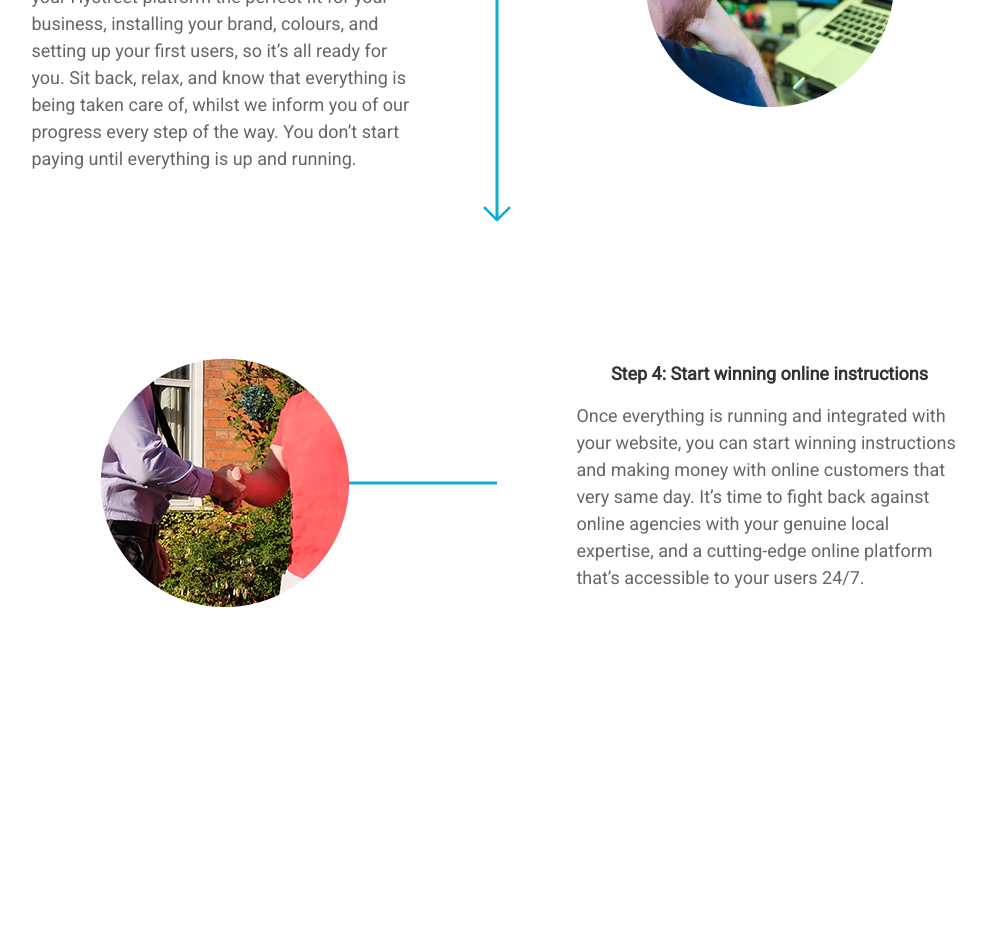
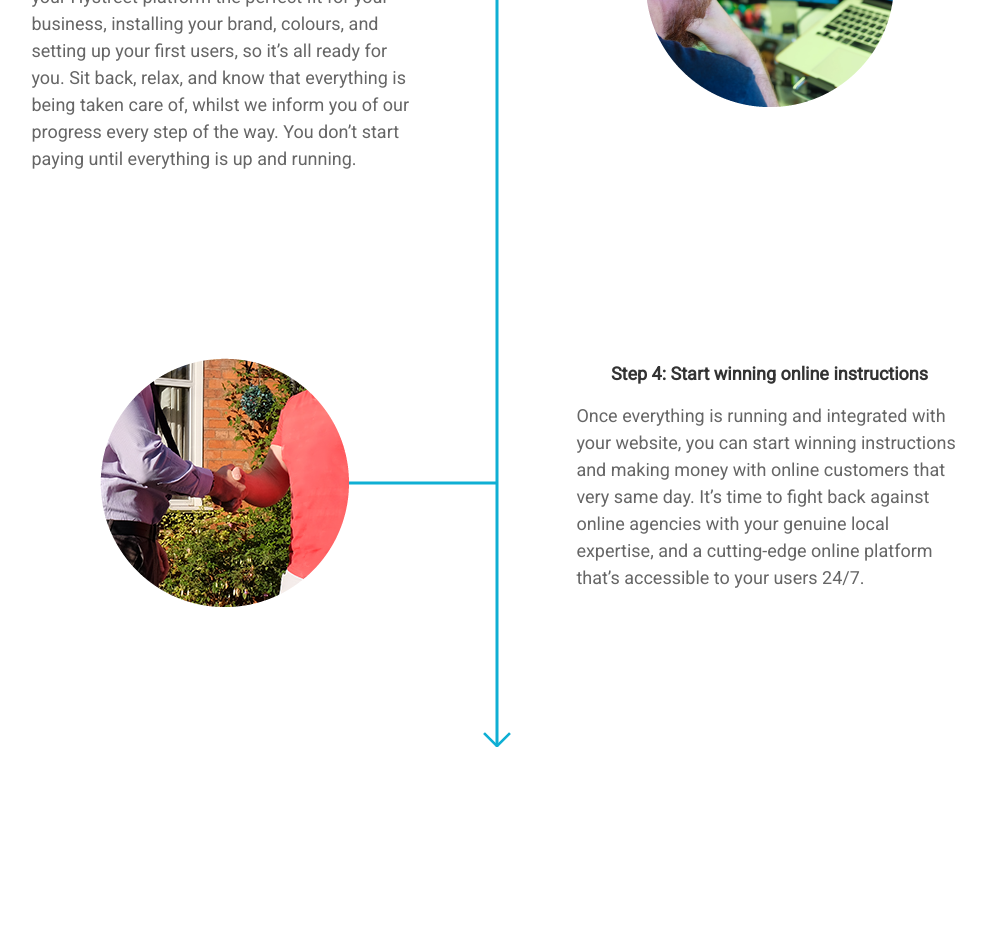
Before and after one commit to hystreet/hystreet.github.io, a Jekyll site: the page built from support/getting-started/index.html, in a window 1280 px wide. Shown: the part 1472-2424 px from the top of the page, without its empty margins (143-1129 px from the left). Built offline with Jekyll 4.4.1, drawn with Linux system fonts in a browser that asks for light colours; some web fonts are replaced; a script that is not in the unit is left out; grey boxes are pictures that could not be loaded.

Commit message:
Update style.css

```diff
--- a/css/style.css
+++ b/css/style.css
@@ -1116,7 +1116,7 @@ body {
 	border-color: #0fafd4;
 	border-style: solid;
 	border-width: 0 3px 3px 0;
-	top: 1673.5px;
+	top: 2200px;
 	z-index: -1;
 }
 
@@ -1130,7 +1130,7 @@ body {
     -o-transform: translateX(-50%);
     transform: translateX(-50%);
     width: 3px;
-    height: 1350px;
+    height: 1877px;
     content: "";
     background: #0fafd4;
     z-index: -1;
```
